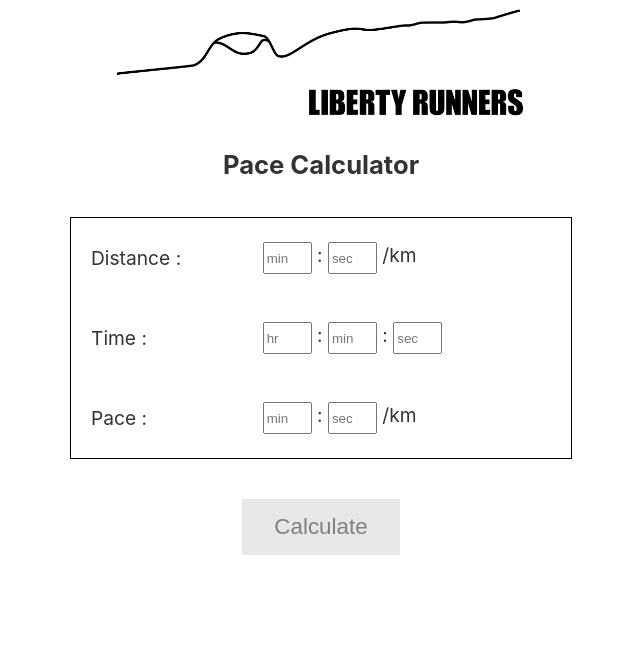
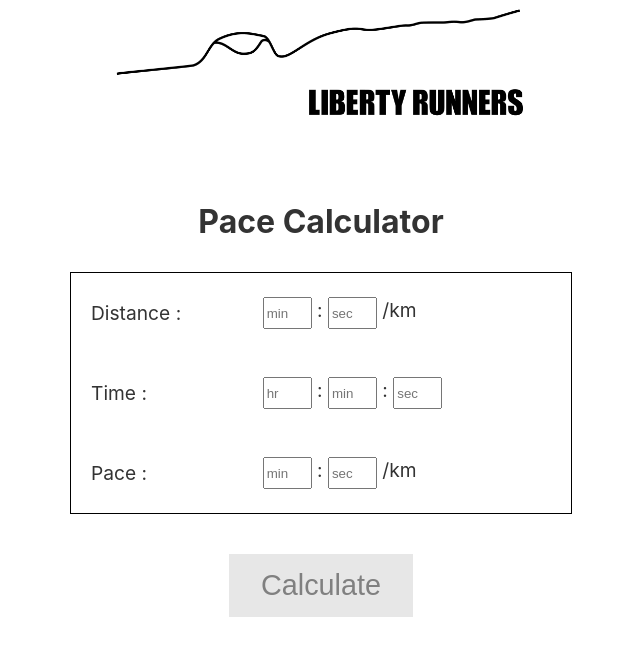
Before and after one commit to yoonp/react-webapp, a React (Create React App) app: page / in a window 1280 px wide. Shown: the top 656 px of the page, without its empty margins (319-959 px from the left). Built offline with nearby package versions, Linux system fonts and the light colour scheme.

Commit message:
Fixed styles

```diff
--- a/src/App.css
+++ b/src/App.css
@@ -7,7 +7,7 @@
   pointer-events: none;
 }
 
-.App-header {
+.App-main {
   min-height: 50vh;
   display: flex;
   flex-direction: column;
@@ -17,7 +17,16 @@
 }
 
 .title {
-  font-size:3.2vmin;
+  width: 100%;
+  height: 120px;
+  font-size: 2vmin;
+  display: flex;
+  align-items: center;
+  justify-content: center;
+}
+
+.title h1 {
+  margin-top: 80px; /* Remove default margin to avoid extra space */
 }
 
 .button {
@@ -62,7 +71,7 @@ input {
   text-align: center;
   text-decoration: none;
   display: inline-block;
-  font-size: 2.8vmin;
+  font-size: 3.6vmin;
   background-color: #e7e7e7;
   color: grey;
 }
--- a/src/App.jsx
+++ b/src/App.jsx
@@ -6,9 +6,15 @@ import Distance from "./components/Distance";
 function App() {
   return (
     <div className="App">
-      <img className="App-logo" src={require("./assets/LibertyRunnersLogo.png")} />
-      <header className="App-header">
-        <h1 className="title">Pace Calculator</h1>
+      <img
+        className="App-logo"
+        src={require("./assets/LibertyRunnersLogo.png")}
+      />
+      <div className="App-main">
+        <div className="title">
+          <h1 className="title-text">Pace Calculator</h1>
+        </div>
+        <div className="form">
           <form action="/action_page.php">
             <div className="calculate-box container">
               <div className="label">
@@ -40,7 +46,8 @@ function App() {
               <button className="calculate-button">Calculate</button>
             </div>
           </form>
-      </header>
+        </div>
+      </div>
     </div>
   );
 }
```
Lines whose indentation alone changed are shown as unchanged.
